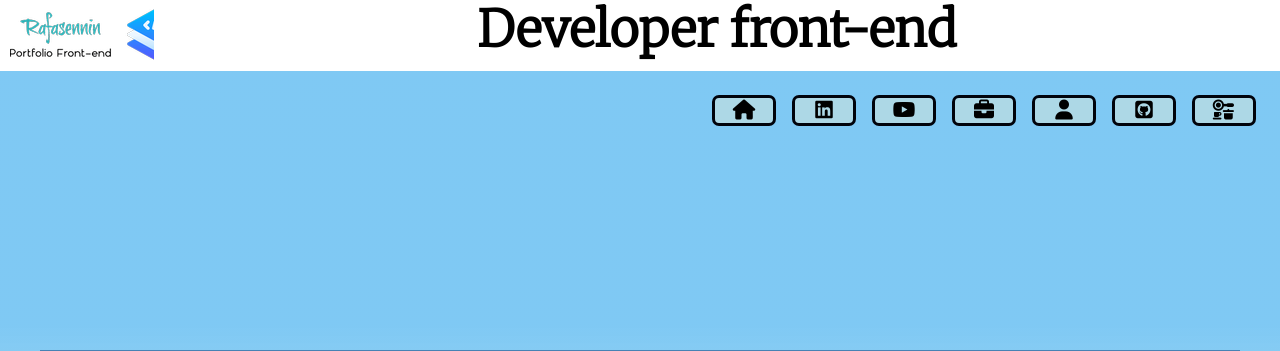
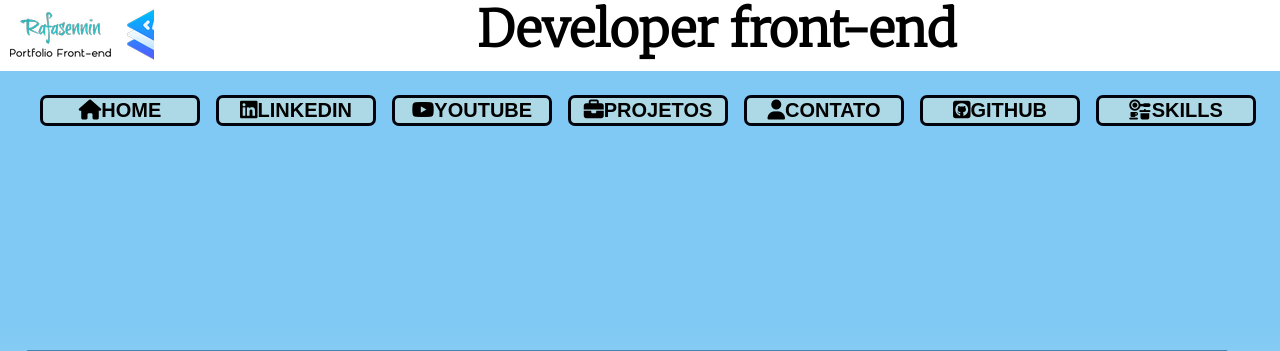
Before and after one commit to Rafasennin/Portfolio, a PHP site: page / in a window 1280 px wide. Shown: the top 351 px of the page. Run offline with PHP 8.4, Linux system fonts and the light colour scheme; some libraries are stand-ins or nearby versions.

Commit message:
Adjust home menu options with legends

```diff
--- a/index.html
+++ b/index.html
@@ -31,22 +31,22 @@
 
 				<nav>
 					<ul class="container__list">
-					     <li class="button__menu__header"><button class="menu__button"><a href="index.html"><i class="fa-solid fa-house" aria-label="Página principal"></i></a></button></li>
+					     <li class="button__menu__header"><button class="menu__button"><a href="index.html"><i class="fa-solid fa-house" aria-label="Página principal"></i>Home</a></button></li>
 
-					     <li class="button__menu__header second__button"><button class="menu__button second"><a href="http://linkedin.com/in/rafael-santos-24a1098b" target="_blank"><i class="fa-brands fa-linkedin" aria-label="Linkedin"></i></a></button></li>
+					     <li class="button__menu__header second__button"><button class="menu__button second"><a href="http://linkedin.com/in/rafael-santos-24a1098b" target="_blank"><i class="fa-brands fa-linkedin" aria-label="Linkedin"></i>Linkedin</a></button></li>
 
-					     <li class="button__menu__header third__button"><button class="menu__button third"><a href="https://www.youtube.com/@rafasennin8809/featured" target="_blank"><i class="fa-brands fa-youtube" aria-label="Youtube"></i></a></button></li>
+					     <li class="button__menu__header third__button"><button class="menu__button third"><a href="https://www.youtube.com/@rafasennin8809/featured" target="_blank"><i class="fa-brands fa-youtube" aria-label="Youtube"></i>Youtube</a></button></li>
 
-					     <li class="button__menu__header fourth__button"><button class="menu__button fourth"><a href="meu_portifolio_projetos.html"> <i class="fa-solid fa-briefcase" aria-label="Projetos"></i></a></button></li>
+					     <li class="button__menu__header fourth__button"><button class="menu__button fourth"><a href="meu_portifolio_projetos.html"> <i class="fa-solid fa-briefcase" aria-label="Projetos"></i>Projetos</a></button></li>
 
 					     <li class="button__menu__header fifth__button"><button class="menu__button fifth"><a href="contact.html">
-					     <i class="fa-solid fa-user" aria-label="Portfólio"></i></a></button></li>
+					     <i class="fa-solid fa-user" aria-label="Portfólio"></i>Contato</a></button></li>
 
 						 <li class="button__menu__header sixth__button"><button class="menu__button sixth"><a href="https://github.com/Rafasennin">
-							<i class="fa-brands fa-square-github" aria-label="Portfólio"></i></a></button></li>
+							<i class="fa-brands fa-square-github" aria-label="Portfólio"></i>Github</a></button></li>
 
 						<li class="button__menu__header seventh__button"><button class="menu__button seventh"><a href="skills.html">
-							<i class="fa-solid fa-kitchen-set" aria-label="Skills"></i></a></button></li>
+							<i class="fa-solid fa-kitchen-set" aria-label="Skills"></i>Skills</a></button></li>
 				   </ul>
 			    </nav>
 
@@ -105,7 +105,7 @@
 		</header>
 
 		<main>
-			<svg width="100vw" height="500" viewBox="170 0 1200 500"></svg>
+			<svg width="98vw" height="500" viewBox="170 0 1200 500"></svg>
 		</main>
 
 		<footer>
--- a/meu_portifolio_style.css
+++ b/meu_portifolio_style.css
@@ -63,7 +63,7 @@ ul{
 }
 
 .menu__button{
-	width:5vw;
+	width:12.5vw;
 	background-color:lightblue;
 	border: 3px solid #00030C;
 	border-radius:7px;
```
